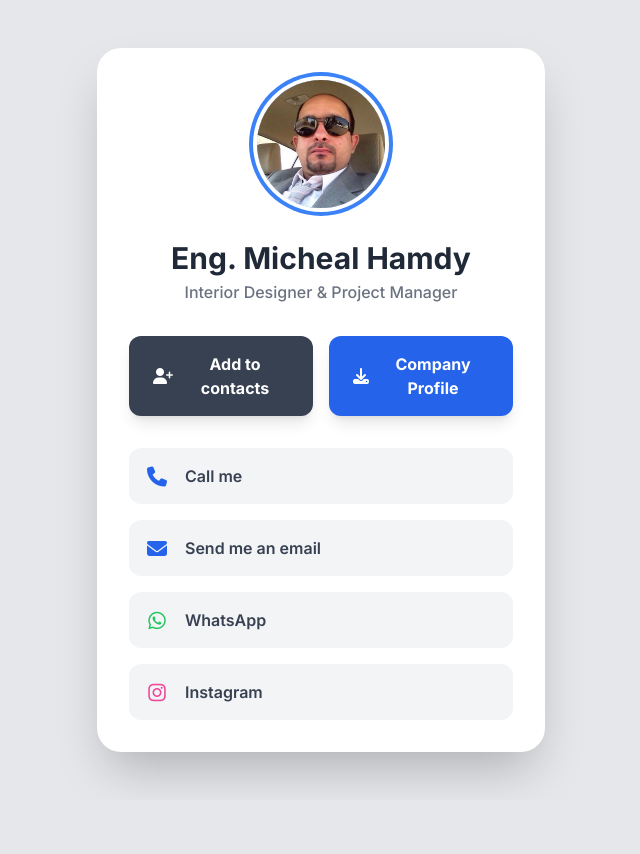
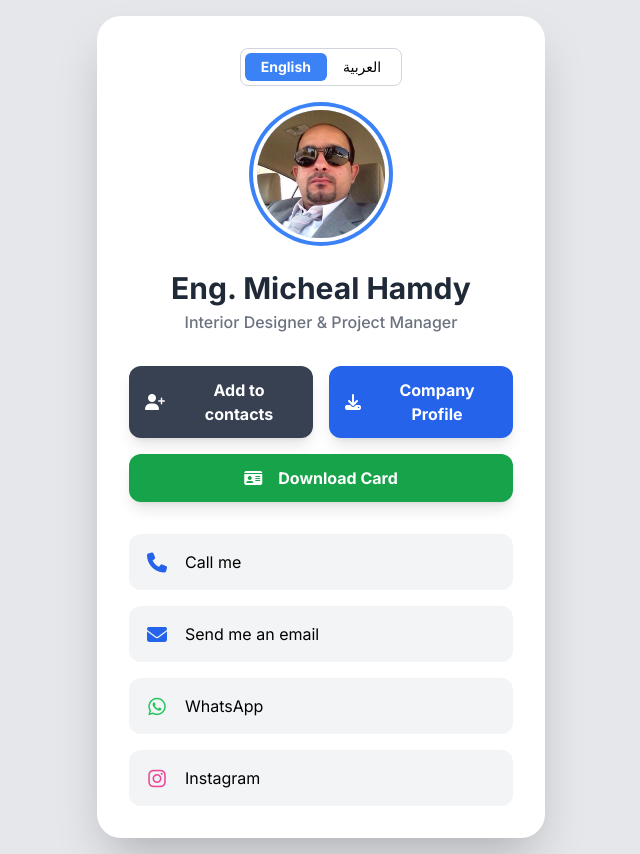
Before and after one commit to josephhk-1/Eng.michael-HAMDY-KAMAL, a plain HTML site: page index.html in a window 1280 px wide. Shown: the whole page, without its empty margins (319-959 px from the left). Before the commit the page ends 800 px from the top, so only its background shows below. Drawn offline with nearby package versions, Linux system fonts and the light colour scheme.

Commit message:
Update index.html

```diff
--- a/index.html
+++ b/index.html
@@ -1,22 +1,38 @@
 <!DOCTYPE html>
-<html lang="fr">
+<html lang="en" dir="ltr">
 <head>
     <meta charset="UTF-8">
     <meta name="viewport" content="width=device-width, initial-scale=1.0">
-    <title>Digital card - Eng. Micheal Hamdy</title>
+    <title>Digital Card - Eng. Micheal Hamdy</title>
+
     <link rel="icon" type="image/png" href="favicon.png">
-    <link rel="apple-touch-icon" href="favicon.png"> <!-- Pour les appareils Apple -->
+    <link rel="apple-touch-icon" href="favicon.png">
+
     <!-- Intégration de Tailwind CSS pour le style -->
     <script src="https://cdn.tailwindcss.com"></script>
     <!-- Intégration de Font Awesome pour les icônes -->
     <link rel="stylesheet" href="https://cdnjs.cloudflare.com/ajax/libs/font-awesome/6.5.1/css/all.min.css">
-    <!-- Police Google Fonts -->
-    <link href="https://fonts.googleapis.com/css2?family=Inter:wght@400;500;600;700&display=swap" rel="stylesheet">
+
+    <!-- Polices Google Fonts : Inter pour l'anglais, Cairo pour l'arabe -->
+    <link rel="preconnect" href="https://fonts.googleapis.com">
+    <link rel="preconnect" href="https://fonts.gstatic.com" crossorigin>
+    <link href="https://fonts.googleapis.com/css2?family=Cairo:wght@400;700&family=Inter:wght@400;500;600;700&display=swap" rel="stylesheet">
+
     <style>
-        /* Appliquer la police Inter à tout le corps du document */
+        /* Appliquer la police Inter par défaut */
         body {
             font-family: 'Inter', sans-serif;
-            -webkit-tap-highlight-color: transparent; /* Supprime le flash bleu au toucher sur mobile */
+            -webkit-tap-highlight-color: transparent;
+        }
+        /* Appliquer la police Cairo lorsque la direction est de droite à gauche (RTL) pour l'arabe */
+        html[dir="rtl"] body {
+            font-family: 'Cairo', sans-serif;
+        }
+        /* Style pour le bouton de langue actif */
+        .lang-btn.active {
+            background-color: #3B82F6; /* blue-500 */
+            color: white;
+            font-weight: bold;
         }
     </style>
 </head>
@@ -25,77 +41,156 @@
     <!-- Conteneur principal de la carte -->
     <div class="w-full max-w-md bg-white rounded-3xl shadow-2xl p-6 sm:p-8 m-4">
 
+        <!-- NOUVEAU : Sélecteur de langue -->
+        <div class="flex justify-center mb-6">
+            <div class="flex border border-gray-300 rounded-lg p-1">
+                <button id="lang-en" class="lang-btn px-4 py-1 rounded-md text-sm transition-all duration-300">English</button>
+                <button id="lang-ar" class="lang-btn px-4 py-1 rounded-md text-sm transition-all duration-300">العربية</button>
+            </div>
+        </div>
+
         <!-- Section Photo et Nom -->
         <div class="flex flex-col items-center text-center">
-            <!-- REMPLACEZ-MOI: Changez le `src` pour mettre votre photo (optimisez-la pour le web) -->
             <img class="w-32 h-32 rounded-full mb-4 ring-4 ring-blue-500 ring-offset-4 object-cover"
                  src="photo.jpg"
                  alt="Photo de Eng. Micheal Hamdy"
                  onerror="this.onerror=null;this.src='https://placehold.co/200x200/EFEFEF/1D4ED8?text=Photo';">
             <h1 class="text-3xl font-bold text-gray-800 mt-4">Eng. Micheal Hamdy</h1>
-            <!-- REMPLACEZ-MOI: Changez le titre/profession -->
-            <p class="text-gray-500 mt-1 font-medium">Interior Designer & Project Manager</p>
+            <p class="text-gray-500 mt-1 font-medium" data-lang="jobTitle">Interior Designer & Project Manager</p>
         </div>
 
         <!-- Section Boutons d'action principaux -->
-        <div class="mt-8 grid grid-cols-1 sm:grid-cols-2 gap-4">
-            <!-- Bouton Ajouter aux contacts (VCard) -->
-            <button onclick="downloadVCard()" class="w-full px-6 py-4 bg-gray-700 text-white font-bold rounded-xl hover:bg-gray-800 transition-all duration-300 shadow-lg transform hover:scale-105 flex items-center justify-center">
-                <i class="fas fa-user-plus mr-2"></i>
-                Add to contacts
+        <div class="mt-8 grid grid-cols-1 gap-4">
+            <div class="grid grid-cols-2 gap-4">
+                <button onclick="downloadVCard()" class="w-full px-4 py-3 bg-gray-700 text-white font-bold rounded-xl hover:bg-gray-800 transition-all duration-300 shadow-lg transform hover:scale-105 flex items-center justify-center">
+                    <i class="fas fa-user-plus icon"></i>
+                    <span class="ml-2" data-lang="addContact">Add to contacts</span>
+                </button>
+                <a href="https://drive.google.com/file/d/1Uy0nAw024lmktAaQWHOS0MX5uP-RO_4q/view?usp=sharing" target="_blank" class="w-full px-4 py-3 bg-blue-600 text-white font-bold rounded-xl hover:bg-blue-700 transition-all duration-300 shadow-lg transform hover:scale-105 flex items-center justify-center text-center">
+                    <i class="fas fa-download icon"></i>
+                    <span class="ml-2" data-lang="companyProfile">Company Profile</span>
+                </a>
+            </div>
+             <!-- NOUVEAU : Bouton pour télécharger la carte -->
+            <button onclick="downloadCard()" class="w-full px-4 py-3 bg-green-600 text-white font-bold rounded-xl hover:bg-green-700 transition-all duration-300 shadow-lg transform hover:scale-105 flex items-center justify-center">
+                <i class="fas fa-id-card icon"></i>
+                <span class="ml-2" data-lang="downloadCard">Download Card</span>
             </button>
-            <!-- Bouton Profil de l'entreprise -->
-             <!-- REMPLACEZ-MOI: Changez le lien vers votre fichier PDF -->
-            <a href="https://drive.google.com/file/d/1Uy0nAw024lmktAaQWHOS0MX5uP-RO_4q/view?usp=sharing" download="Company Profile.pdf" class="w-full px-6 py-4 bg-blue-600 text-white font-bold rounded-xl hover:bg-blue-700 transition-all duration-300 shadow-lg transform hover:scale-105 flex items-center justify-center text-center">
-                <i class="fas fa-download mr-2"></i>
-                Company Profile
-            </a>
         </div>
-
 
         <!-- Section Liens de Contact détaillés -->
         <div class="mt-8 space-y-4">
-            <!-- Téléphone -->
-            <!-- REMPLACEZ-MOI: Changez le numéro de téléphone dans href="tel:..." -->
             <a href="tel:+966556988973" class="flex items-center p-4 bg-gray-100 hover:bg-blue-100 rounded-xl transition-all duration-300 transform hover:scale-105">
-                <i class="fas fa-phone fa-lg text-blue-600 w-6 text-center"></i>
-                <span class="ml-4 text-gray-700 font-semibold">Call me</span>
+                <i class="fas fa-phone fa-lg text-blue-600 w-6 text-center icon"></i>
+                <span class="ml-4" data-lang="callMe">Call me</span>
             </a>
-            <!-- Email -->
-            <!-- REMPLACEZ-MOI: Changez l'adresse email dans href="mailto:..." -->
-            <a href="mailto: engmichaelh@gmail.com" class="flex items-center p-4 bg-gray-100 hover:bg-blue-100 rounded-xl transition-all duration-300 transform hover:scale-105">
-                <i class="fas fa-envelope fa-lg text-blue-600 w-6 text-center"></i>
-                <span class="ml-4 text-gray-700 font-semibold">Send me an email</span>
+            <a href="mailto:engmichaelh@gmail.com" class="flex items-center p-4 bg-gray-100 hover:bg-blue-100 rounded-xl transition-all duration-300 transform hover:scale-105">
+                <i class="fas fa-envelope fa-lg text-blue-600 w-6 text-center icon"></i>
+                <span class="ml-4" data-lang="sendEmail">Send me an email</span>
             </a>
-            <!-- WhatsApp -->
-            <!-- REMPLACEZ-MOI: Changez le numéro WhatsApp dans href="..." (inclure le code pays) -->
             <a href="https://wa.me/966556988973" target="_blank" class="flex items-center p-4 bg-gray-100 hover:bg-green-100 rounded-xl transition-all duration-300 transform hover:scale-105">
-                <i class="fab fa-whatsapp fa-lg text-green-500 w-6 text-center"></i>
-                <span class="ml-4 text-gray-700 font-semibold">WhatsApp</span>
+                <i class="fab fa-whatsapp fa-lg text-green-500 w-6 text-center icon"></i>
+                <span class="ml-4" data-lang="whatsapp">WhatsApp</span>
             </a>
-            <!-- Instagram -->
-            <!-- REMPLACEZ-MOI: Changez le nom d'utilisateur Instagram dans href="..." -->
             <a href="https://www.instagram.com/nawataltalaea?igsh=ZThlaDlwaTQzYzky&utm_source=qr" target="_blank" class="flex items-center p-4 bg-gray-100 hover:bg-pink-100 rounded-xl transition-all duration-300 transform hover:scale-105">
-                <i class="fab fa-instagram fa-lg text-pink-500 w-6 text-center"></i>
-                <span class="ml-4 text-gray-700 font-semibold">Instagram</span>
+                <i class="fab fa-instagram fa-lg text-pink-500 w-6 text-center icon"></i>
+                <span class="ml-4" data-lang="instagram">Instagram</span>
             </a>
         </div>
     </div>
 
     <script>
-        // Fonction pour générer et télécharger le fichier VCard
+        // NOUVEAU : Dictionnaire des traductions
+        const translations = {
+            en: {
+                jobTitle: "Interior Designer & Project Manager",
+                addContact: "Add to contacts",
+                companyProfile: "Company Profile",
+                downloadCard: "Download Card",
+                callMe: "Call me",
+                sendEmail: "Send me an email",
+                whatsapp: "WhatsApp",
+                instagram: "Instagram",
+                cardTitle: "Digital Card - Eng. Micheal Hamdy",
+                vCardFileName: "Eng_Micheal_Hamdy.vcf",
+                htmlCardFileName: "Digital_Card_Eng_Micheal_Hamdy.html"
+            },
+            ar: {
+                jobTitle: "مصمم داخلي ومدير مشاريع",
+                addContact: "أضف إلى جهات الاتصال",
+                companyProfile: "ملف الشركة",
+                downloadCard: "تحميل الكارت",
+                callMe: "اتصل بي",
+                sendEmail: "أرسل بريد إلكتروني",
+                whatsapp: "واتساب",
+                instagram: "انستغرام",
+                cardTitle: "بطاقة رقمية - م. مايكل حمدي",
+                vCardFileName: "م_مايكل_حمدي.vcf",
+                htmlCardFileName: "بطاقة_رقمية_م_مايكل_حمدي.html"
+            }
+        };
+
+        const langEnBtn = document.getElementById('lang-en');
+        const langArBtn = document.getElementById('lang-ar');
+        let currentLang = 'en';
+
+        // Fonction pour changer la langue
+        function setLanguage(lang) {
+            currentLang = lang;
+            const elements = document.querySelectorAll('[data-lang]');
+            elements.forEach(el => {
+                const key = el.getAttribute('data-lang');
+                el.textContent = translations[lang][key];
+            });
+
+            document.documentElement.lang = lang;
+            document.documentElement.dir = lang === 'ar' ? 'rtl' : 'ltr';
+            document.title = translations[lang].cardTitle;
+
+            // Mettre à jour la marge des icônes pour RTL/LTR
+             const icons = document.querySelectorAll('.icon');
+             icons.forEach(icon => {
+                const span = icon.nextElementSibling;
+                if (span) {
+                     if (lang === 'ar') {
+                        span.classList.remove('ml-2', 'ml-4');
+                        span.classList.add('mr-2', 'mr-4');
+                    } else {
+                        span.classList.remove('mr-2', 'mr-4');
+                        span.classList.add('ml-2', 'ml-4');
+                    }
+                }
+            });
+
+            // Mettre à jour le style du bouton actif
+            if (lang === 'ar') {
+                langArBtn.classList.add('active');
+                langEnBtn.classList.remove('active');
+            } else {
+                langEnBtn.classList.add('active');
+                langArBtn.classList.remove('active');
+            }
+        }
+
+        langEnBtn.addEventListener('click', () => setLanguage('en'));
+        langArBtn.addEventListener('click', () => setLanguage('ar'));
+
+        // Initialiser la langue par défaut
+        document.addEventListener('DOMContentLoaded', () => {
+            setLanguage('en');
+        });
+
+        // Fonction pour télécharger le fichier VCard
         function downloadVCard() {
-            // REMPLACEZ-MOI: Personnalisez les informations de contact ici
             const contact = {
                 firstName: 'Micheal',
                 lastName: 'Hamdy',
                 title: 'Interior Designer & Project Manager',
                 phone: '+966556988973',
                 email: 'engmichaelh@gmail.com',
-                instagram: 'https://www.instagram.com/nawataltalaea?igsh=ZThlaDlwaTQzYzky&utm_source=qr' // juste le nom d'utilisateur
+                instagramUrl: 'https://www.instagram.com/nawataltalaea?igsh=ZThlaDlwaTQzYzky&utm_source=qr'
             };
 
-            // Création du contenu du fichier VCard
             const vCard = `BEGIN:VCARD
 VERSION:3.0
 N:${contact.lastName};${contact.firstName};;;
@@ -103,18 +198,26 @@ FN:${contact.firstName} ${contact.lastName}
 TITLE:${contact.title}
 TEL;TYPE=CELL:${contact.phone}
 EMAIL:${contact.email}
-URL;type=pref:https://instagram.com/${contact.instagram}
+URL:${contact.instagramUrl}
 END:VCARD`;
 
-            // Création d'un Blob (fichier en mémoire)
             const blob = new Blob([vCard], { type: 'text/vcard;charset=utf-8' });
-
-            // Création d'un lien de téléchargement
             const link = document.createElement('a');
             link.href = URL.createObjectURL(blob);
-            link.download = `${contact.firstName}_${contact.lastName}.vcf`;
+            link.download = translations[currentLang].vCardFileName;
+            document.body.appendChild(link);
+            link.click();
+            document.body.removeChild(link);
+        }
 
-            // Simulation du clic pour démarrer le téléchargement
+        // NOUVEAU : Fonction pour télécharger la carte HTML elle-même
+        function downloadCard() {
+            // Crée une copie du HTML actuel pour éviter de télécharger un fichier vide
+            const htmlContent = document.documentElement.outerHTML;
+            const blob = new Blob([htmlContent], { type: 'text/html;charset=utf-8' });
+            const link = document.createElement('a');
+            link.href = URL.createObjectURL(blob);
+            link.download = translations[currentLang].htmlCardFileName;
             document.body.appendChild(link);
             link.click();
             document.body.removeChild(link);
```
